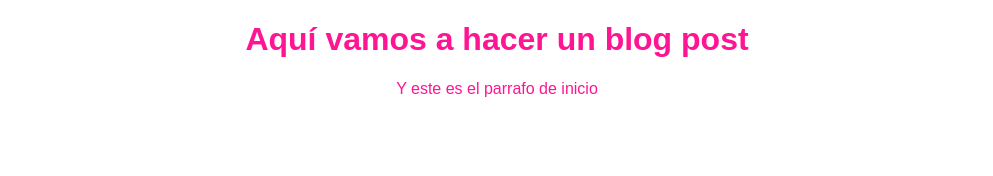
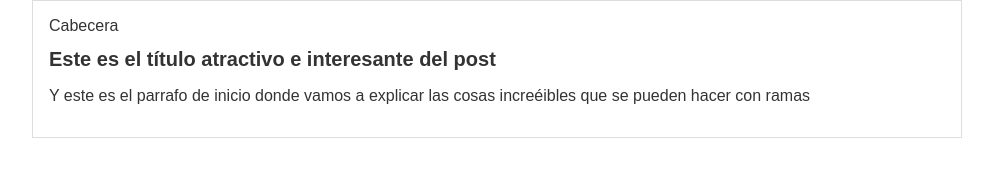
Before and after one commit to viczepol/hyperblog, a plain HTML site: page blogpost.html in a window 1280 px wide. Shown: the whole page, without its empty margins (143-1136 px from the left). Drawn offline with Linux system fonts and the light colour scheme.

Commit message:
Commit al master del blog post en su version más reciente.

```diff
--- a/blogpost.html
+++ b/blogpost.html
@@ -8,7 +8,14 @@
     <link rel="stylesheet" href="./css/estilos.css">
 </head>
 <body>
-    <h1>Aquí vamos a hacer un blog post</h1>
-    <p>Y este es el parrafo de inicio</p>
+    <div id="container">
+        <div id="cabecera">
+            Cabecera
+        </div>
+        <div id="post">
+            <h1>Este es el título atractivo e interesante del post</h1>
+            <p>Y este es el parrafo de inicio donde vamos a explicar las cosas increéibles que se pueden hacer con ramas</p>
+        </div>
+    </div>
 </body>
 </html>
--- a/css/estilos.css
+++ b/css/estilos.css
@@ -1,5 +1,22 @@
-body{
-    color: deeppink;
+body
+{
+    color: #333;
     text-align: center;
-    font-family: Arial;
+    font-family: "Arial";
+    font-size: 16px;
+    margin: 0;
+    padding: 0;
 }
+#container
+{
+    width: 70%;
+    padding: 1em;
+    text-align: left;
+    border: 1px solid #DDD;
+    margin: 0 auto;
+}
+
+#container h1
+{
+    font-size: 20px;
+}
```
